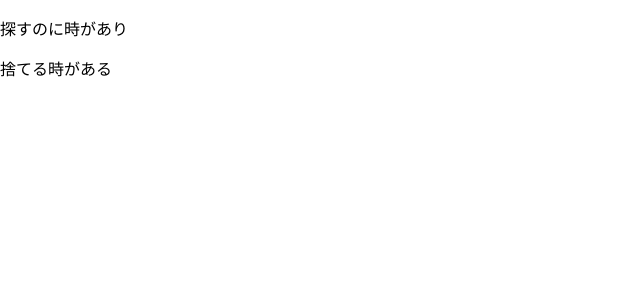
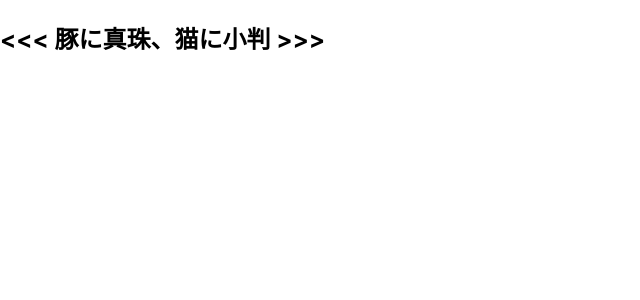
Before and after one commit to s19017/react_app, a React (Create React App) app: page / in a window 1280 px wide. Shown: the top 300 px of the page, without its empty margins (0-640 px from the left). Built offline with nearby package versions, Linux system fonts and the light colour scheme.

Commit message:
first commit

```diff
--- a/src/App.js
+++ b/src/App.js
@@ -1,12 +1,8 @@
 import React from 'react'
 
 const Hello = props => {
-    return (
-      <div>
-         <p>探すのに時があり</p>
-         <p>捨てる時がある</p>
-      </div>
-    )
+const value = "<<< 豚に真珠、猫に小判 >>>"
+    return <h2>{value}</h2>
 }
 
 class App extends React.Component {
```
